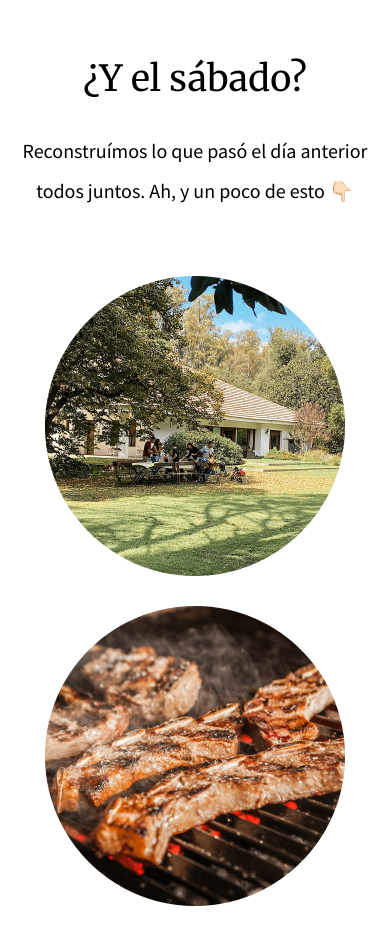
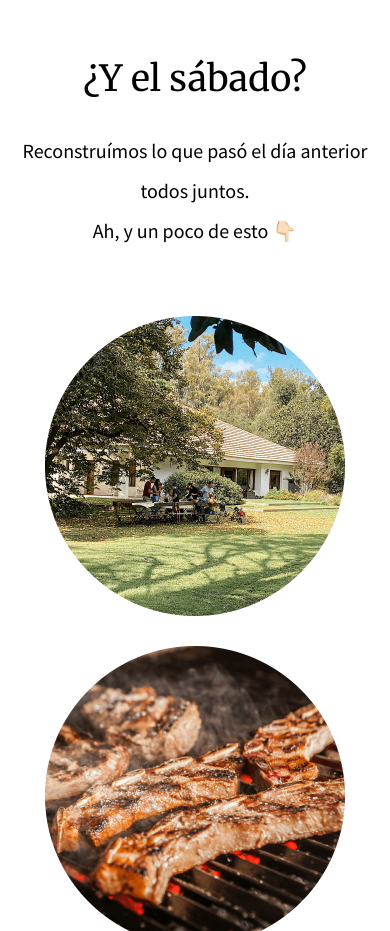
Before and after one commit to lillocorba/vickylillo, a plain HTML site: page index.html in a window 390 px wide. Shown: the part 3140-4071 px from the top of the page. Drawn offline with Linux system fonts and the light colour scheme.

Commit message:
Correcciones responsive

```diff
--- a/index.html
+++ b/index.html
@@ -45,7 +45,8 @@
     </div>
     <div class="seccion-sabado">
         <h2>¿Y el sábado?</h2>
-        <p>Reconstruímos lo que pasó el día anterior todos juntos. Ah, y un poco de esto 👇🏻</p>
+        <p>Reconstruímos lo que pasó el día anterior todos juntos. <span class="salto-linea"> Ah, y un poco de esto 👇🏻
+            </span></p>
         <div class="imagenes-sabado">
             <img class="imagen img-gente" src="imagenes/img-gente.png" alt=""> <!-- Imagen Alcohol-->
             <img class="imagen img-asado" src="imagenes/img-asado.png" alt=""> <!-- Imagen Asado-->
--- a/style.css
+++ b/style.css
@@ -142,7 +142,7 @@ body {
     display: flex;
     justify-content: center;
     align-items: center;
-    margin-top: 50px;
+    margin-top: 25px;
     margin-bottom: 50px;
 }
 
@@ -323,6 +323,10 @@ body {
         line-height: 2;
     }
 
+    .salto-linea {
+        display: block;
+    }
+
     .imagenes-sabado {
         margin-top: 15px;
         margin-bottom: 30px;
```
